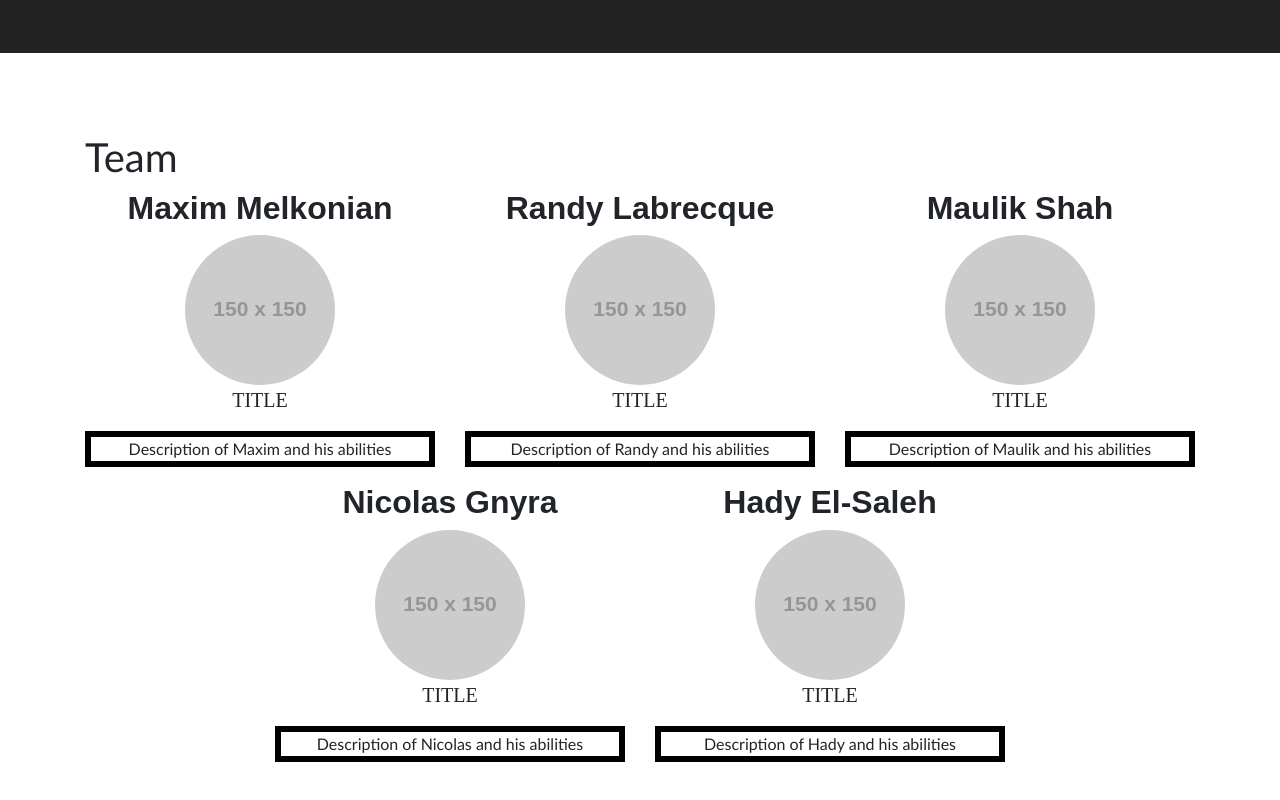
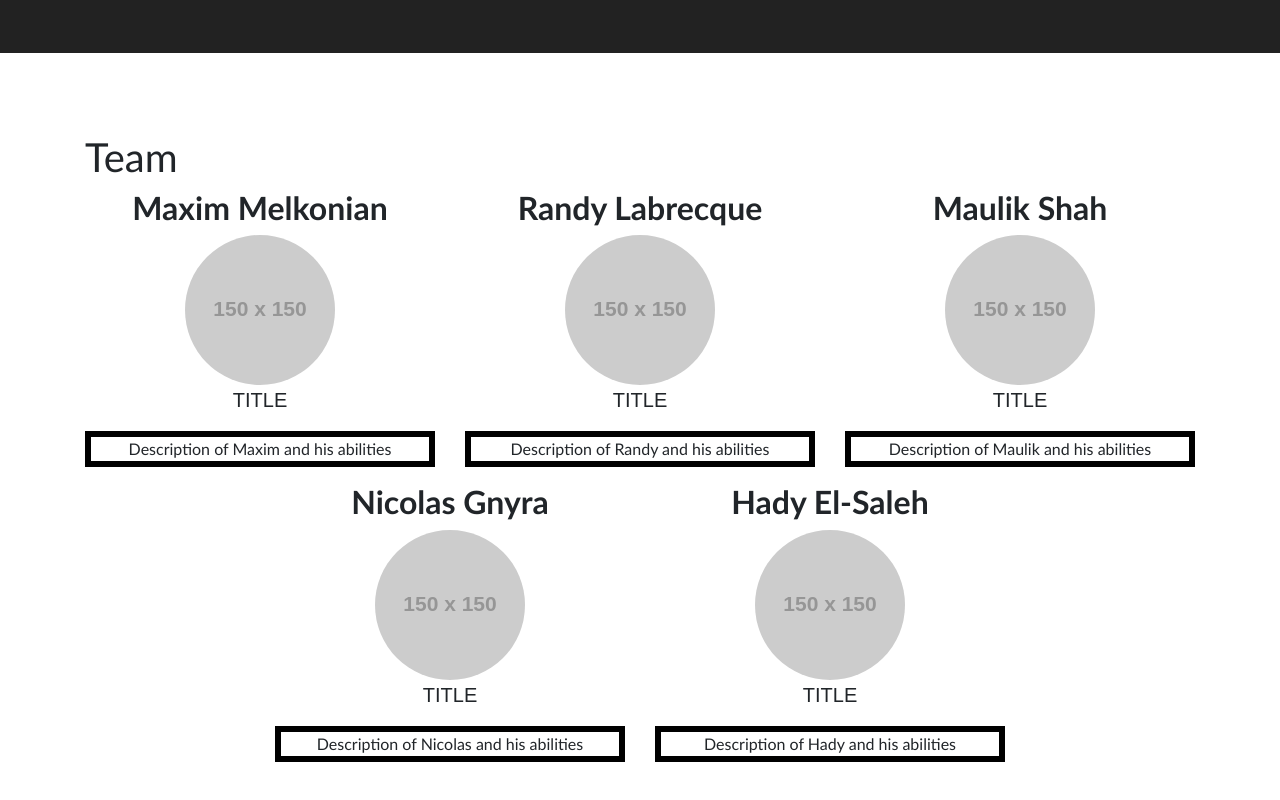
Before and after one commit to littlehadi/PicmeApp, a plain HTML site: page index.html in a window 1280 px wide. Shown: the part 1664-2464 px from the top of the page. Drawn offline with nearby package versions, Linux system fonts and the light colour scheme; some packages are replaced by stand-ins of ours; placeholder pictures from the web are drawn by us; a script that the page names is missing.

Commit message:
Last Font change

```diff
--- a/style.css
+++ b/style.css
@@ -185,13 +185,13 @@ section#team {
 
 }
 .title{
-    font-family: "American Typewriter", serif;
+    font-family: "Arial", serif;
     font-size: 80;
     text-align: center;
     font-weight: bold;
     }
 .name{
-    font-family: "Marker Felt",fantasy;
+    font-family: "Trebuchet MS",sans-serif;
     font-size: 200;
     text-align: center;
     font-weight: bold;
```
